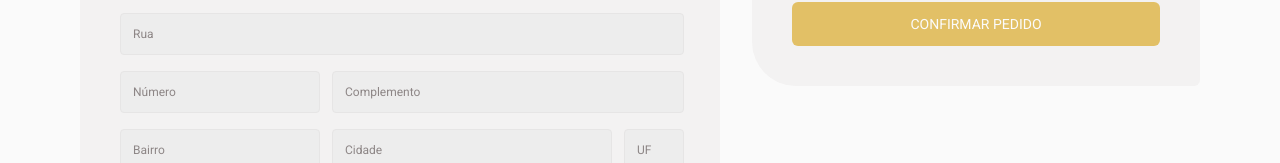
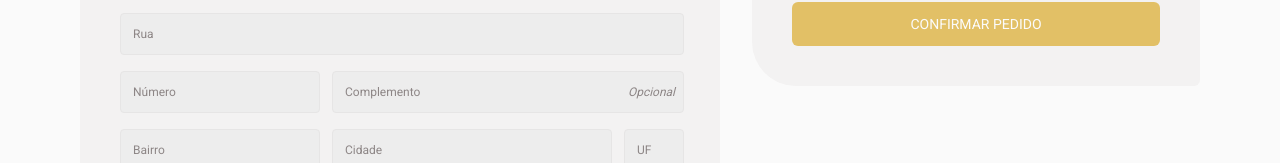
Before and after one commit to araujocristian/coffee-delivery, a React (Vite) app: page /completeOrder in a window 1280 px wide. Shown: the part 335-498 px from the top of the page. Built offline with nearby package versions, Linux system fonts and the light colour scheme.

Commit message:
feat: Create Logic for Address Form

```diff
--- a/src/components/Input/index.tsx
+++ b/src/components/Input/index.tsx
@@ -1,8 +1,27 @@
 import { InputHTMLAttributes, forwardRef } from "react";
-import { InputStyleContainer } from "./styles";
+import { RegularText } from "../Typography";
+import {
+  InputStyleContainer,
+  InputStyled,
+  InputWrapper,
+  RightText,
+} from "./styles";
 
-type InputProps = InputHTMLAttributes<HTMLInputElement>;
+type InputProps = InputHTMLAttributes<HTMLInputElement> & {
+  error?: string;
+  rightText?: string;
+};
 
-export const Input = forwardRef<HTMLInputElement, InputProps>((props, ref) => {
-  return <InputStyleContainer {...props} ref={ref} />;
-});
+export const Input = forwardRef<HTMLInputElement, InputProps>(
+  ({ error, className, rightText, ...props }, ref) => {
+    return (
+      <InputWrapper className={className}>
+        <InputStyleContainer hasError={!!error}>
+          <InputStyled ref={ref} {...props} />
+          {rightText && <RightText>{rightText}</RightText>}
+        </InputStyleContainer>
+        {error && <RegularText size="s">{error}</RegularText>}
+      </InputWrapper>
+    );
+  }
+);
--- a/src/components/Input/styles.ts
+++ b/src/components/Input/styles.ts
@@ -1,20 +1,59 @@
-import styled from "styled-components";
+import styled, { css } from "styled-components";
 
-export const InputStyleContainer = styled.input`
+export const InputWrapper = styled.div`
+  display: flex;
+  flex-direction: column;
+  gap: 0.3rem;
+  position: relative;
+
+  > p {
+    color: ${({ theme }) => theme.colors["base-error"]};
+  }
+`;
+
+interface InputStyleContainerProps {
+  hasError?: boolean;
+}
+
+export const InputStyleContainer = styled.div<InputStyleContainerProps>`
+  display: flex;
+  align-items: center;
+  justify-content: space-between;
   height: 2.625rem;
-  color: ${({ theme }) => theme.colors["base-text"]};
-  font-size: 0.75rem;
-  padding: 0 0.75rem;
   border-radius: 4px;
   border: 1px solid ${({ theme }) => theme.colors["base-button"]};
   background: ${({ theme }) => theme.colors["base-input"]};
   transition: 0.4s;
+  overflow: hidden;
 
-  &:focus {
+  &:focus-within {
     border-color: ${({ theme }) => theme.colors["brand-yellow-dark"]};
   }
+
+  ${({ theme, hasError }) =>
+    hasError &&
+    css`
+      border-color: ${theme.colors["base-error"]};
+    `}
+`;
+
+export const InputStyled = styled.input`
+  flex: 1;
+  height: 100%;
+  color: ${({ theme }) => theme.colors["base-text"]};
+  font-size: 0.75rem;
+  padding: 0 0.75rem;
+  border: none;
+  background: none;
 
   &::placeholder {
     color: ${({ theme }) => theme.colors["base-label"]};
   }
 `;
+
+export const RightText = styled.p`
+  font-size: 0.75rem;
+  margin-right: 0.5rem;
+  font-style: italic;
+  color: ${({ theme }) => theme.colors["base-label"]};
+`;
--- a/src/pages/CompleteOrder/components/CompleteOrderForm/AddressForm.tsx
+++ b/src/pages/CompleteOrder/components/CompleteOrderForm/AddressForm.tsx
@@ -2,8 +2,18 @@
 import { Input } from "../../../../components/Input";
 import { AddressFormContainer } from "./styles";
 
+interface ErrorsType {
+  errors: {
+    [key: string]: {
+      message: string;
+    };
+  };
+}
+
 export function AddressForm() {
-  const { register } = useFormContext();
+  const { register, formState } = useFormContext();
+
+  const { errors } = formState as unknown as ErrorsType;
 
   return (
     <AddressFormContainer>
@@ -12,23 +22,47 @@
         placeholder="CEP"
         className="cep"
         {...register("cep")}
+        error={errors.cep?.message}
       />
       <Input
         type="text"
         placeholder="Rua"
         className="street"
         {...register("street")}
+        error={errors.street?.message}
       />
-      <Input type="number" placeholder="Número" {...register("number")} />
+      <Input
+        type="number"
+        placeholder="Número"
+        {...register("number")}
+        error={errors.number?.message}
+      />
       <Input
         type="text"
         placeholder="Complemento"
         className="complement"
         {...register("complement")}
+        error={errors.complement?.message}
+        rightText="Opcional"
       />
-      <Input type="text" placeholder="Bairro" {...register("neighborhood")} />
-      <Input type="text" placeholder="Cidade" {...register("city")} />
-      <Input type="text" placeholder="UF" {...register("state")} />
+      <Input
+        type="text"
+        placeholder="Bairro"
+        {...register("neighborhood")}
+        error={errors.neighborhood?.message}
+      />
+      <Input
+        type="text"
+        placeholder="Cidade"
+        {...register("city")}
+        error={errors.city?.message}
+      />
+      <Input
+        type="text"
+        placeholder="UF"
+        {...register("uf")}
+        error={errors.uf?.message}
+      />
     </AddressFormContainer>
   );
 }
--- a/src/pages/CompleteOrder/index.tsx
+++ b/src/pages/CompleteOrder/index.tsx
@@ -7,6 +7,12 @@
 
 const confirmOrderFormValidationSchema = zod.object({
   cep: zod.string().min(8, "CEP inválido").max(8, "CEP inválido"),
+  street: zod.string().min(3, "Rua inválida"),
+  number: zod.string().min(1, "Número inválido"),
+  complement: zod.string(),
+  neighborhood: zod.string().min(3, "Bairro inválido"),
+  city: zod.string().min(3, "Cidade inválida"),
+  uf: zod.string().min(2, "UF inválido"),
 });
 
 export type OrderData = zod.infer<typeof confirmOrderFormValidationSchema>;
```
